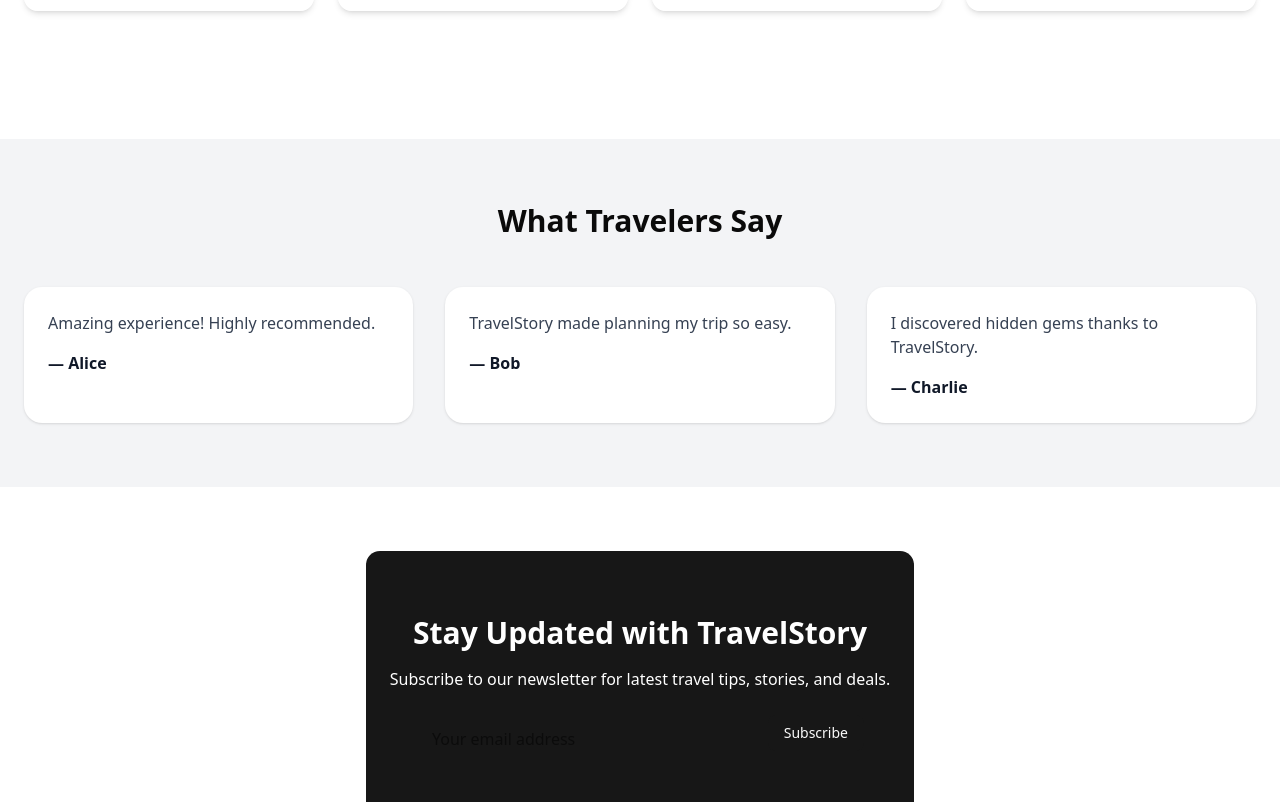
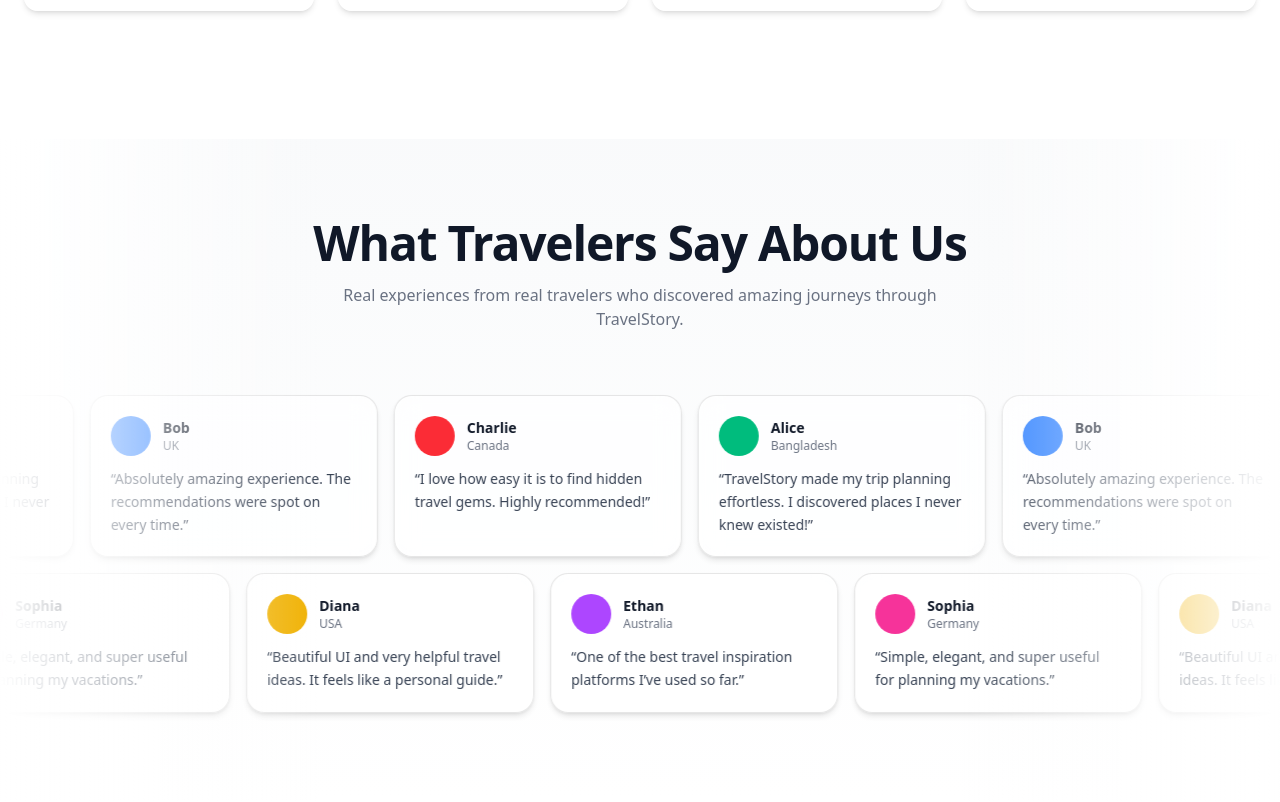
Before and after one commit to SwarnaliSahaBristi/travel-blog-next-js, a Next.js app: page / in a window 1280 px wide. Shown: the part 1978-2780 px from the top of the page. Built offline with nearby package versions, Linux system fonts and the light colour scheme; no server answers.

Commit message:
added marquee in testimonials

```diff
--- a/package.json
+++ b/package.json
@@ -9,6 +9,7 @@
     "lint": "eslint"
   },
   "dependencies": {
+    "@motionone/utils": "^10.18.0",
     "bcryptjs": "^3.0.3",
     "class-variance-authority": "^0.7.1",
     "clsx": "^2.1.1",
@@ -16,6 +17,7 @@
     "lottie-react": "^2.4.1",
     "lucide-react": "^0.577.0",
     "mongodb": "^7.1.0",
+    "motion": "^12.38.0",
     "next": "16.1.6",
     "next-auth": "^4.24.13",
     "radix-ui": "^1.4.3",
--- a/src/app/globals.css
+++ b/src/app/globals.css
@@ -3,11 +3,13 @@
 
 @custom-variant dark (&:is(.dark *));
 
+/* ================= THEME ================= */
 @theme inline {
   --color-background: var(--background);
   --color-foreground: var(--foreground);
   --font-sans: var(--font-geist-sans);
   --font-mono: var(--font-geist-mono);
+
   --color-sidebar-ring: var(--sidebar-ring);
   --color-sidebar-border: var(--sidebar-border);
   --color-sidebar-accent-foreground: var(--sidebar-accent-foreground);
@@ -16,27 +18,36 @@
   --color-sidebar-primary: var(--sidebar-primary);
   --color-sidebar-foreground: var(--sidebar-foreground);
   --color-sidebar: var(--sidebar);
+
+  --color-chart-1: var(--chart-1);
+  --color-chart-2: var(--chart-2);
+  --color-chart-3: var(--chart-3);
+  --color-chart-4: var(--chart-4);
   --color-chart-5: var(--chart-5);
-  --color-chart-4: var(--chart-4);
-  --color-chart-3: var(--chart-3);
-  --color-chart-2: var(--chart-2);
-  --color-chart-1: var(--chart-1);
+
   --color-ring: var(--ring);
   --color-input: var(--input);
   --color-border: var(--border);
   --color-destructive: var(--destructive);
+
   --color-accent-foreground: var(--accent-foreground);
   --color-accent: var(--accent);
+
   --color-muted-foreground: var(--muted-foreground);
   --color-muted: var(--muted);
+
   --color-secondary-foreground: var(--secondary-foreground);
   --color-secondary: var(--secondary);
+
   --color-primary-foreground: var(--primary-foreground);
   --color-primary: var(--primary);
+
   --color-popover-foreground: var(--popover-foreground);
   --color-popover: var(--popover);
+
   --color-card-foreground: var(--card-foreground);
   --color-card: var(--card);
+
   --radius-sm: calc(var(--radius) - 4px);
   --radius-md: calc(var(--radius) - 2px);
   --radius-lg: var(--radius);
@@ -46,31 +57,43 @@
   --radius-4xl: calc(var(--radius) + 16px);
 }
 
+/* ================= LIGHT ================= */
 :root {
   --radius: 0.625rem;
+
   --background: oklch(1 0 0);
   --foreground: oklch(0.145 0 0);
+
   --card: oklch(1 0 0);
   --card-foreground: oklch(0.145 0 0);
+
   --popover: oklch(1 0 0);
   --popover-foreground: oklch(0.145 0 0);
+
   --primary: oklch(0.205 0 0);
   --primary-foreground: oklch(0.985 0 0);
+
   --secondary: oklch(0.97 0 0);
   --secondary-foreground: oklch(0.205 0 0);
+
   --muted: oklch(0.97 0 0);
   --muted-foreground: oklch(0.556 0 0);
+
   --accent: oklch(0.97 0 0);
   --accent-foreground: oklch(0.205 0 0);
+
   --destructive: oklch(0.577 0.245 27.325);
+
   --border: oklch(0.922 0 0);
   --input: oklch(0.922 0 0);
   --ring: oklch(0.708 0 0);
+
   --chart-1: oklch(0.646 0.222 41.116);
   --chart-2: oklch(0.6 0.118 184.704);
   --chart-3: oklch(0.398 0.07 227.392);
   --chart-4: oklch(0.828 0.189 84.429);
   --chart-5: oklch(0.769 0.188 70.08);
+
   --sidebar: oklch(0.985 0 0);
   --sidebar-foreground: oklch(0.145 0 0);
   --sidebar-primary: oklch(0.205 0 0);
@@ -81,30 +104,41 @@
   --sidebar-ring: oklch(0.708 0 0);
 }
 
+/* ================= DARK ================= */
 .dark {
   --background: oklch(0.145 0 0);
   --foreground: oklch(0.985 0 0);
+
   --card: oklch(0.205 0 0);
   --card-foreground: oklch(0.985 0 0);
+
   --popover: oklch(0.205 0 0);
   --popover-foreground: oklch(0.985 0 0);
+
   --primary: oklch(0.922 0 0);
   --primary-foreground: oklch(0.205 0 0);
+
   --secondary: oklch(0.269 0 0);
   --secondary-foreground: oklch(0.985 0 0);
+
   --muted: oklch(0.269 0 0);
   --muted-foreground: oklch(0.708 0 0);
+
   --accent: oklch(0.269 0 0);
   --accent-foreground: oklch(0.985 0 0);
+
   --destructive: oklch(0.704 0.191 22.216);
+
   --border: oklch(1 0 0 / 10%);
   --input: oklch(1 0 0 / 15%);
   --ring: oklch(0.556 0 0);
+
   --chart-1: oklch(0.488 0.243 264.376);
   --chart-2: oklch(0.696 0.17 162.48);
   --chart-3: oklch(0.769 0.188 70.08);
   --chart-4: oklch(0.627 0.265 303.9);
   --chart-5: oklch(0.645 0.246 16.439);
+
   --sidebar: oklch(0.205 0 0);
   --sidebar-foreground: oklch(0.985 0 0);
   --sidebar-primary: oklch(0.488 0.243 264.376);
@@ -115,6 +149,7 @@
   --sidebar-ring: oklch(0.556 0 0);
 }
 
+/* ================= BASE ================= */
 @layer base {
   * {
     @apply border-border outline-ring/50;
@@ -123,3 +158,58 @@
     @apply bg-background text-foreground;
   }
 }
+
+/* ================= MARQUEE ANIMATIONS ================= */
+
+@keyframes marquee {
+  from {
+    transform: translateX(0);
+  }
+  to {
+    transform: translateX(-100%);
+  }
+}
+
+@keyframes marquee-reverse {
+  from {
+    transform: translateX(-100%);
+  }
+  to {
+    transform: translateX(0);
+  }
+}
+
+@keyframes marquee-vertical {
+  from {
+    transform: translateY(0);
+  }
+  to {
+    transform: translateY(-100%);
+  }
+}
+
+@keyframes marquee-vertical-reverse {
+  from {
+    transform: translateY(-100%);
+  }
+  to {
+    transform: translateY(0);
+  }
+}
+
+/* utility classes */
+.animate-marquee {
+  animation: marquee var(--duration, 40s) linear infinite;
+}
+
+.animate-marquee-reverse {
+  animation: marquee-reverse var(--duration, 40s) linear infinite;
+}
+
+.animate-marquee-vertical {
+  animation: marquee-vertical var(--duration, 40s) linear infinite;
+}
+
+.animate-marquee-vertical-reverse {
+  animation: marquee-vertical-reverse var(--duration, 40s) linear infinite;
+}
--- a/src/components/Home/Testimonials/Testimonials.jsx
+++ b/src/components/Home/Testimonials/Testimonials.jsx
@@ -1,41 +1,109 @@
-"use client"
+import Marquee from "@/components/ui/marquee";
+import { cn } from "@/lib/utils";
 
-import { useState, useEffect } from "react"
-import { motion } from "framer-motion"
+/* 🌍 YOUR REAL TESTIMONIAL DATA */
+const reviews = [
+  {
+    name: "Alice",
+    username: "Bangladesh",
+    body: "TravelStory made my trip planning effortless. I discovered places I never knew existed!",
+    img: "bg-emerald-500",
+  },
+  {
+    name: "Bob",
+    username: "UK",
+    body: "Absolutely amazing experience. The recommendations were spot on every time.",
+    img: "bg-blue-500",
+  },
+  {
+    name: "Charlie",
+    username: "Canada",
+    body: "I love how easy it is to find hidden travel gems. Highly recommended!",
+    img: "bg-red-500",
+  },
+  {
+    name: "Diana",
+    username: "USA",
+    body: "Beautiful UI and very helpful travel ideas. It feels like a personal guide.",
+    img: "bg-yellow-500",
+  },
+  {
+    name: "Ethan",
+    username: "Australia",
+    body: "One of the best travel inspiration platforms I’ve used so far.",
+    img: "bg-purple-500",
+  },
+  {
+    name: "Sophia",
+    username: "Germany",
+    body: "Simple, elegant, and super useful for planning my vacations.",
+    img: "bg-pink-500",
+  },
+];
 
-const testimonials = [
-  { id: 1, name: "Alice", text: "Amazing experience! Highly recommended." },
-  { id: 2, name: "Bob", text: "TravelStory made planning my trip so easy." },
-  { id: 3, name: "Charlie", text: "I discovered hidden gems thanks to TravelStory." },
-]
+const firstRow = reviews.slice(0, reviews.length / 2);
+const secondRow = reviews.slice(reviews.length / 2);
+
+function ReviewCard({ img, name, username, body }) {
+  return (
+    <figure
+      className={cn(
+        "relative w-72 cursor-pointer overflow-hidden rounded-2xl border p-5",
+        "border-neutral-950/10 bg-white/70 backdrop-blur-md hover:bg-white/90",
+        "dark:border-neutral-50/10 dark:bg-neutral-900/40 dark:hover:bg-neutral-900/60",
+        "shadow-md hover:shadow-xl transition-all"
+      )}
+    >
+      <div className="flex items-center gap-3">
+        <div className={cn("rounded-full w-10 h-10", img)}></div>
+
+        <div>
+          <figcaption className="text-sm font-semibold text-gray-900 dark:text-white">
+            {name}
+          </figcaption>
+          <p className="text-xs text-gray-500">{username}</p>
+        </div>
+      </div>
+
+      <blockquote className="mt-3 text-sm text-gray-700 dark:text-gray-200 leading-relaxed">
+        “{body}”
+      </blockquote>
+    </figure>
+  );
+}
 
 export default function Testimonials() {
-  const [mounted, setMounted] = useState(false)
+  return (
+    <section className="relative w-full py-20 overflow-hidden bg-gradient-to-b from-gray-50 to-white dark:from-neutral-950 dark:to-neutral-900">
 
-  useEffect(() => {
-    setMounted(true)
-  }, [])
+      {/* 🌟 HEADER */}
+      <div className="text-center mb-14 px-6">
+        <h2 className="text-4xl md:text-5xl font-bold tracking-tight text-gray-900 dark:text-white">
+          What Travelers Say About Us
+        </h2>
 
-  if (!mounted) return null // avoids hydration errors
+        <p className="mt-4 text-gray-500 dark:text-gray-400 max-w-2xl mx-auto">
+          Real experiences from real travelers who discovered amazing journeys through TravelStory.
+        </p>
+      </div>
 
-  return (
-    <section className="max-w-7xl mx-auto px-6 py-16 bg-gray-100 dark:bg-gray-900">
-      <h2 className="text-3xl font-bold mb-12 text-center">What Travelers Say</h2>
-      <div className="grid grid-cols-1 sm:grid-cols-2 md:grid-cols-3 gap-8">
-        {testimonials.map((t, i) => (
-          <motion.div
-            key={t.id}
-            className="p-6 bg-white dark:bg-gray-800 rounded-2xl shadow hover:shadow-xl transition-shadow duration-300"
-            initial={{ opacity: 0, y: 30 }}
-            whileInView={{ opacity: 1, y: 0 }}
-            viewport={{ once: true, amount: 0.3 }}
-            transition={{ delay: i * 0.2, duration: 0.6, type: "spring" }}
-          >
-            <p className="mb-4 text-gray-700 dark:text-gray-200">{t.text}</p>
-            <span className="font-semibold text-gray-900 dark:text-white">— {t.name}</span>
-          </motion.div>
+      {/* 🌊 MARQUEE 1 */}
+      <Marquee pauseOnHover className="[--duration:25s]">
+        {firstRow.map((review) => (
+          <ReviewCard key={review.name} {...review} />
         ))}
-      </div>
+      </Marquee>
+
+      {/* 🌊 MARQUEE 2 */}
+      <Marquee reverse pauseOnHover className="[--duration:25s]">
+        {secondRow.map((review) => (
+          <ReviewCard key={review.name} {...review} />
+        ))}
+      </Marquee>
+
+      {/* 🌫️ EDGE FADE EFFECT */}
+      <div className="pointer-events-none absolute inset-y-0 left-0 w-1/4 bg-gradient-to-r from-white dark:from-neutral-950"></div>
+      <div className="pointer-events-none absolute inset-y-0 right-0 w-1/4 bg-gradient-to-l from-white dark:from-neutral-950"></div>
     </section>
-  )
+  );
 }
--- /dev/null
+++ b/src/components/ui/marquee.jsx
@@ -0,0 +1,42 @@
+import { cn } from "@/lib/utils";
+
+export default function Marquee({
+  className,
+  reverse,
+  pauseOnHover = false,
+  children,
+  vertical = false,
+  repeat = 4,
+  ...props
+}) {
+  return (
+    <div
+      {...props}
+      className={cn(
+        "group flex overflow-hidden p-2 [--duration:40s] [--gap:1rem] gap-(--gap)",
+        {
+          "flex-row": !vertical,
+          "flex-col": vertical,
+        },
+        className
+      )}
+    >
+      {Array(repeat)
+        .fill(0)
+        .map((_, i) => (
+          <div
+            key={i}
+            className={cn("flex shrink-0 justify-around gap-(--gap)", {
+              "animate-marquee flex-row": !vertical && !reverse,
+              "animate-marquee-vertical flex-col": vertical && !reverse,
+              "animate-marquee-reverse flex-row": !vertical && reverse,
+              "animate-marquee-vertical-reverse flex-col": vertical && reverse,
+              "group-hover:[animation-play-state:paused]": pauseOnHover,
+            })}
+          >
+            {children}
+          </div>
+        ))}
+    </div>
+  );
+}
--- a/src/lib/utils.js
+++ b/src/lib/utils.js
@@ -1,6 +1,5 @@
-import { clsx } from "clsx";
-import { twMerge } from "tailwind-merge"
-
+import { clsx } from 'clsx';
+import { twMerge } from 'tailwind-merge';
 export function cn(...inputs) {
   return twMerge(clsx(inputs));
 }
```
Also changed, not shown: src/components/ui/scroll-text-marque.jsx (added, +74 -0 lines), 1 other file (tests, documents, lock files or other folders).
